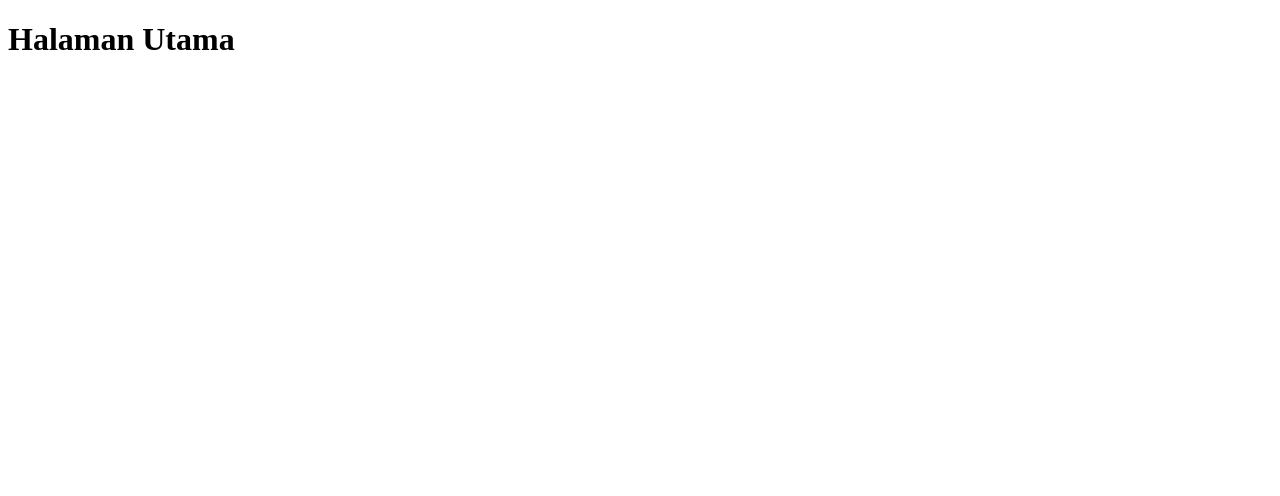
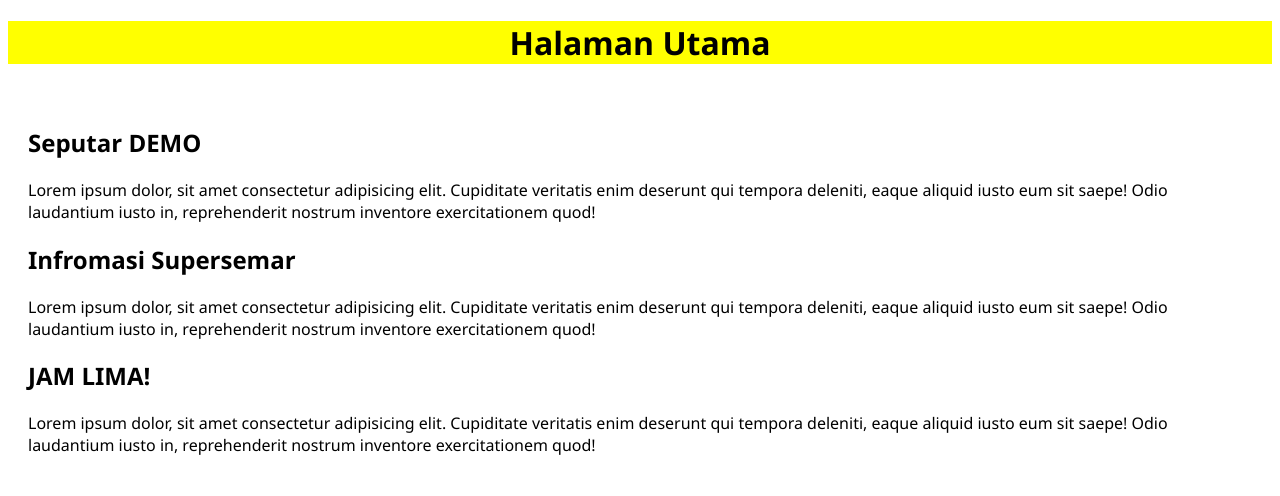
Before and after one commit to fchrii/budiono-siregar, a plain HTML site: page index.html in a window 1280 px wide. Drawn offline with Linux system fonts and the light colour scheme.

Commit message:
Pengeditan halaman dan CSS

```diff
--- a/index.html
+++ b/index.html
@@ -1,11 +1,22 @@
 <!DOCTYPE html>
 <html lang="en">
-  <head>
-    <meta charset="UTF-8" />
-    <meta name="viewport" content="width=device-width, initial-scale=1.0" />
-    <title>BUDIONO SIREGAR</title>
-  </head>
-  <body>
+<head>
+  <meta charset="UTF-8">
+  <meta name="viewport" content="width=device-width, initial-scale=1.0">
+  <link rel="stylesheet" href="style.css">
+  <title>Informasi Singkat</title>
+</head>
+<body>
+  <div class="judulUtama">
     <h1>Halaman Utama</h1>
-  </body>
+  </div>
+  <div class="isi">
+    <h2>Seputar DEMO</h2>
+    <p>Lorem ipsum dolor, sit amet consectetur adipisicing elit. Cupiditate veritatis enim deserunt qui tempora deleniti, eaque aliquid iusto eum sit saepe! Odio laudantium iusto in, reprehenderit nostrum inventore exercitationem quod!</p>
+    <h2>Infromasi Supersemar</h2>
+    <p>Lorem ipsum dolor, sit amet consectetur adipisicing elit. Cupiditate veritatis enim deserunt qui tempora deleniti, eaque aliquid iusto eum sit saepe! Odio laudantium iusto in, reprehenderit nostrum inventore exercitationem quod!</p>
+    <h2>JAM LIMA!</h2>
+    <p>Lorem ipsum dolor, sit amet consectetur adipisicing elit. Cupiditate veritatis enim deserunt qui tempora deleniti, eaque aliquid iusto eum sit saepe! Odio laudantium iusto in, reprehenderit nostrum inventore exercitationem quod!</p>
+  </div>
+</body>
 </html>
--- /dev/null
+++ b/style.css
@@ -0,0 +1,12 @@
+body{
+    font-family: 'Segoe UI', Tahoma, Geneva, Verdana, sans-serif;
+}
+
+.judulUtama{
+    text-align: center;
+    background-color: yellow;
+}
+
+.isi{
+    padding: 20px;
+}
```
